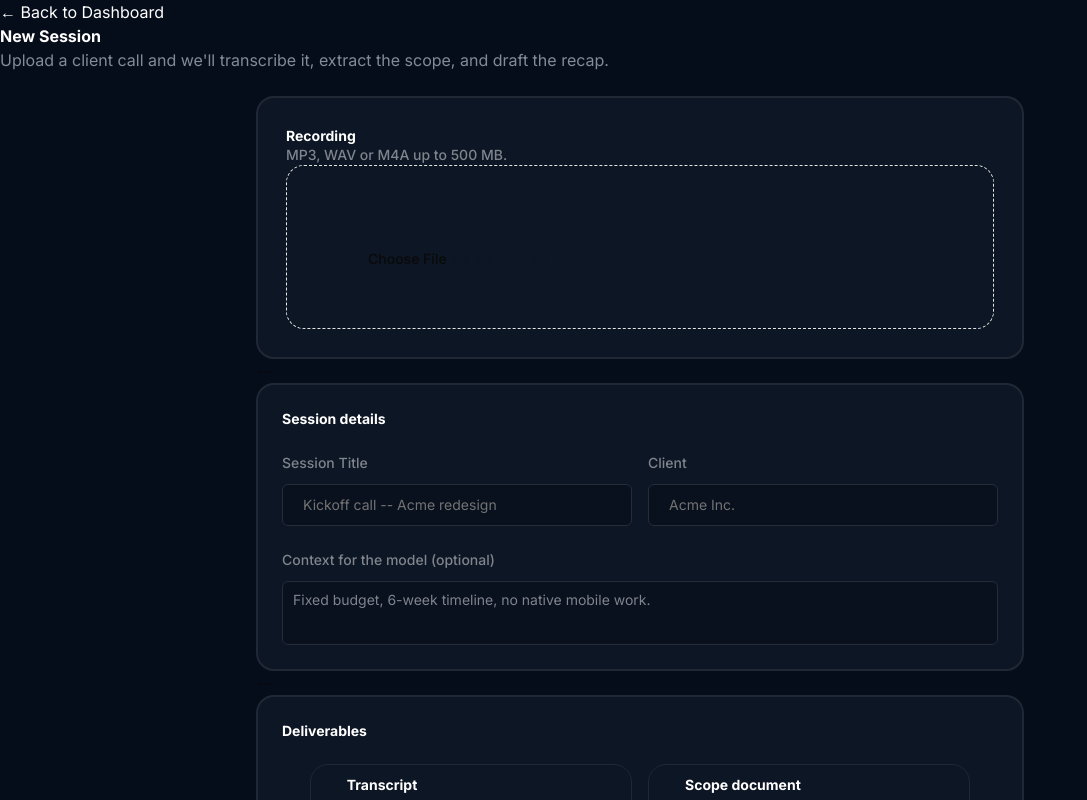
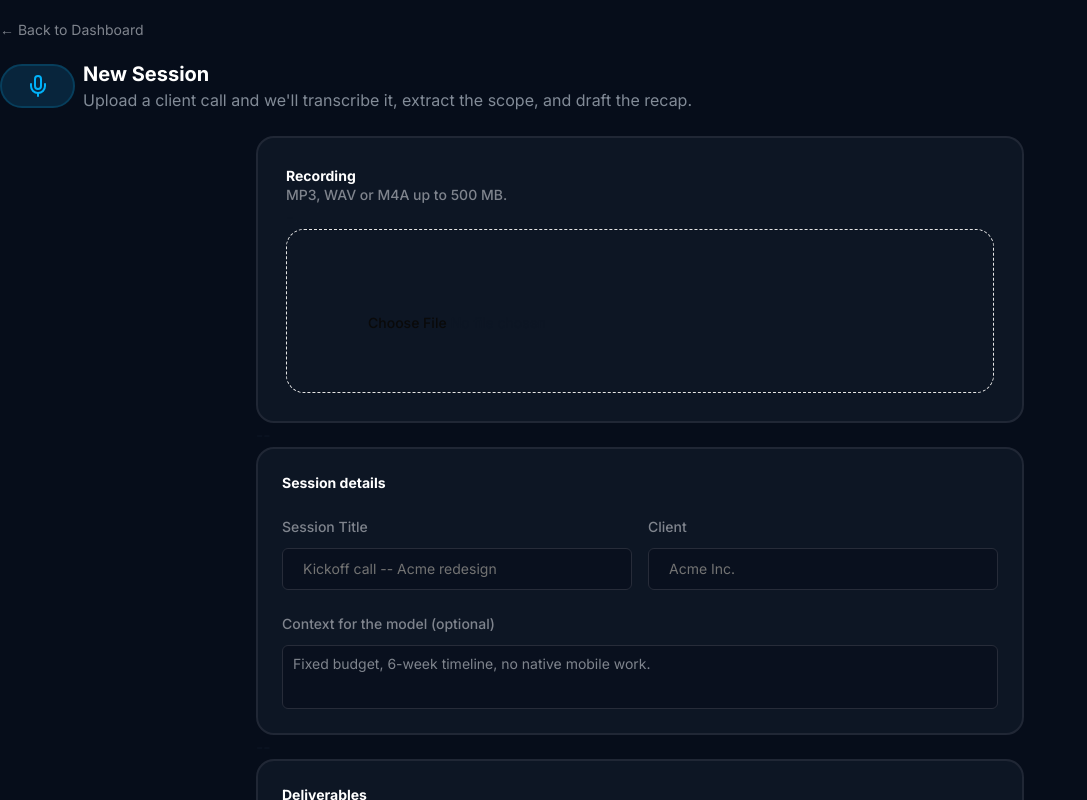
Before and after one commit to kn-dev-code/scopelancer, a Next.js app in the folder app/web/scopelancer/: page /new-session in a window 1280 px wide. Shown: the whole page, without its empty margins (0-1087 px from the left). Built offline with nearby package versions, Linux system fonts and the light colour scheme.

Commit message:
feat: Working on audio tools and new-session form logic

```diff
--- a/app/web/scopelancer/app/(routes)/new-session/page.tsx
+++ b/app/web/scopelancer/app/(routes)/new-session/page.tsx
@@ -7,7 +7,6 @@ import {
     FieldSet,
 } from "@/components/ui/field";
 import { Input } from "@/components/ui/input";
-import { Label } from "@/components/ui/label";
 import {
     Select,
     SelectContent,
@@ -19,14 +18,18 @@ import {
 } from "@/components/ui/select";
 import { Textarea } from "@/components/ui/textarea";
 import Link from "next/link";
-//import {useRef, useState} from 'react'
+import {useRef, useState} from 'react'
+import { useParams } from "next/navigation";
+import { Mic, UploadCloud } from "lucide-react";
+import { toast } from "@/components/ui/toast";
 const NewSession = () => {
-  //const [isTranscribing, setIsTranscribing] = useState(false);
-  //const [isScoping, setIsScoping] = useState(false);
-  //const [isDiagramming, setIsDiagramming] = useState(false);
-  //const [isEmailing, setIsEmailing] = useState(false);
-
-  //const deliverableCount = useRef(null);
+    const {audioId} = useParams();
+    const [isTranscribing, setIsTranscribing] = useState(false);
+    const [isScoping, setIsScoping] = useState(false);
+    const [isDiagramming, setIsDiagramming] = useState(false);
+    const [isEmailing, setIsEmailing] = useState(false);
+    const [file, setFile] = useState<File | null>(null);
+    const deliverableCount = useRef(null);
 
     const emailTone = [
         { label: "Select an email type", value: null },
@@ -35,18 +38,68 @@ const NewSession = () => {
         { label: "Direct", value: "Direct" },
     ];
 
+    const audioFileConfig = {
+        "MP3": {
+            audioType: "MP3",
+            fileSize: 500,
+            startsWith: ".mp3"
+        },
+        "WAV": {
+            audioType: "WAV",
+            fileSize: 500,
+            startsWith: ".wav"
+        },
+        "M4A": {
+            audioType: "M4A",
+            fileSize: 500,
+            startsWith: ".m4a"
+        }
+    } as const;
+
+    const audioTool = audioFileConfig[audioId as keyof typeof audioFileConfig];
+
+    const handleFileInput = (event: React.ChangeEvent<HTMLInputElement>) => {
+        const file = event.target.files?.[0];
+        if (file) {
+            const fileType = file.name.endsWith(audioTool.startsWith);
+            const fileSize = file?.size;
+            if (fileSize > audioTool.fileSize) {
+                toast.add({
+                    title: "File is too large",
+                    type: "error"
+                })
+            }
+            setFile(file);
+        }
+    }
+
+    const calculateTotalCredits = () => {
+
+    }
+
     return (
-    <div className="bg-[#060D1A] font-sansw-full h-screen overflow-y-auto">
+        <div className="bg-[#060D1A] font-sans w-full h-screen overflow-y-auto pt-5">
             {/* Form Container */}
             <div className="flex flex-col place-self-center mx-auto justify-center">
-        <Link href="/dashboard" className="text-white">
+                <Link href="/dashboard" className="text-[#7F848D] text-sm hover:text-white transition-all duration-300 ease-in-out pb-5 w-[20%]">
                     ← Back to Dashboard
                 </Link>
-        <h1 className="text-white font-bold">New Session</h1>
+                <div>
+                    <div className="flex flex-row pr-7 gap-x-2">
+                        {/* Mic container */}
+                        <div className="p-2 bg-[#08253C] border-2 border-[#073E5C] w-[6%] rounded-full flex justify-center place-self-center">
+                            <Mic className="text-[#00B2F9]" />
+                        </div>
+                        {/* Text container */}
+                        <div className="flex justify-center flex-col">
+                            <h1 className="text-white font-bold text-xl">New Session</h1>
                             <p className="text-[#828B97]">
                                 Upload a client call and we'll transcribe it, extract the scope, and
                                 draft the recap.
                             </p>
+                        </div>
+                    </div>
+                </div>
                 <br />
                 <div className="flex flex-col justify-center self-center gap-y-4">
                     <form>
@@ -59,12 +112,13 @@ const NewSession = () => {
                             <FieldLabel className="text-[#7F848D] text-sm">
                                 MP3, WAV or M4A up to 500 MB.
                             </FieldLabel>
+                            <span className="text-[#0D1624]">-</span>
                             {/* Form Input */}
-              <div className="border border-dashed rounded-2xl">
+                            <div className="border border-dashed rounded-2xl hover:border-[#00B2F9] transition-all duration-300 ease-in-out flex flex-col justify-center">
                                 <FieldSet>
                                     <FieldGroup>
-                    {/* <Button className="p-20 w-full bg-[#0D1624] rounded-2xl hover:bg-[#0D1624]/80 hover:cursor-pointer"> */}
                                         <Input
+                                            onChange = {() => {handleFileInput}}
                                             className="text-[#0D1624] bg-[#0D1624] placeholder:text-[#0D1624] p-20 hover:cursor-pointer hover:bg-[#0D1624]/80"
                                             type="file"
                                         />
@@ -73,7 +127,7 @@ const NewSession = () => {
                             </div>
                         </div>
                         {/* Seperation */}
-            <span className="space-y-5">--</span>
+                        <span className="text-[#0D1624]">--</span>
                         {/* Session Details */}
                         <div className="p-6 w-3xl border-2 border-[#202735] flex flex-col bg-[#0D1624] rounded-2xl">
                             <FieldSet>
@@ -121,7 +175,7 @@ const NewSession = () => {
                             </FieldSet>
                         </div>
                         {/* Seperation */}
-            <span className="space-y-5">--</span>
+                        <span className="text-[#0D1624]">--</span>
                         {/* Deliverables */}
                         <div className="p-6 w-3xl border-2 border-[#202735] flex flex-col bg-[#0D1624] rounded-2xl">
                             <FieldSet>
```
Lines whose indentation alone changed are shown as unchanged.
